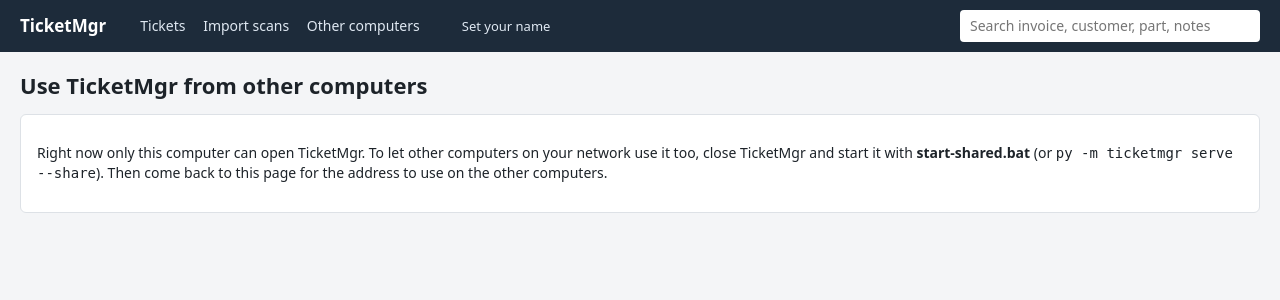
After one commit to gr33nElite/claude, a Flask app: page /share in a window 1280 px wide. The commit adds this page. Shown: the top 300 px of the page. Run offline with Flask 3, Linux system fonts and the light colour scheme; data that the repository does not hold is empty.

Commit message:
Let several computers share one TicketMgr
Start the host with start-shared.bat (serve --share) and other computers
on the network use it in a browser. Adds an 'Other computers' page with
the address to use, a name per computer that signs notes and changes,
and live refresh when someone else changes something. Serves with
waitress when installed, enables SQLite WAL with a busy timeout, and
commits imports page by page so notes can be saved during an import.

Co-Authored-By: Claude Opus 5.5 (1M context) <noreply@anthropic.com>
Claude-Session: https://claude.ai/code/session_01Mn1W7NAWp3ck9YQWTocwG2

```diff
--- a/ticketmgr/requirements.txt
+++ b/ticketmgr/requirements.txt
@@ -2,3 +2,4 @@ flask>=3.0
 pypdfium2>=4.0
 pytesseract>=0.3.10
 pillow>=10.0
+waitress>=3.0
--- a/ticketmgr/ticketmgr/app.py
+++ b/ticketmgr/ticketmgr/app.py
@@ -2,17 +2,18 @@ import os
 import tempfile
 from pathlib import Path
 
-from flask import (Flask, abort, flash, g, redirect, render_template, request,
+from flask import (Flask, abort, flash, g, jsonify, redirect, render_template, request,
                    send_file, url_for)
 
 from . import db
 from .extract import TESSERACT_MISSING, find_tesseract
 from .importer import Importer
+from .net import lan_addresses
 
 DEFAULT_DATA_DIR = Path(__file__).resolve().parent.parent / "data"
 
 
-def create_app(data_dir=None, reader=None):
+def create_app(data_dir=None, reader=None, shared=False, port=5000):
     app = Flask(__name__)
     data_dir = Path(data_dir or os.environ.get("TICKETMGR_DATA") or DEFAULT_DATA_DIR)
     data_dir.mkdir(parents=True, exist_ok=True)
@@ -22,6 +23,8 @@ def create_app(data_dir=None, reader=None):
         SECRET_KEY=os.environ.get("TICKETMGR_SECRET", "ticketmgr-local"),
         MAX_CONTENT_LENGTH=500 * 1024 * 1024,
         READER=reader,
+        SHARED=shared,
+        PORT=port,
     )
     with db.connect(app.config["DB_PATH"]) as conn:
         db.init(conn)
@@ -39,7 +42,7 @@ def create_app(data_dir=None, reader=None):
 
     @app.context_processor
     def globals_():
-        return {"STATUSES": db.STATUSES, "PRIORITIES": db.PRIORITIES}
+        return {"STATUSES": db.STATUSES, "PRIORITIES": db.PRIORITIES, "me": author()}
 
     def get_ticket(ticket_id):
         row = get_db().execute("SELECT * FROM tickets WHERE id = ?", (ticket_id,)).fetchone()
@@ -48,7 +51,36 @@ def create_app(data_dir=None, reader=None):
         return row
 
     def author():
+        """The name this browser signs notes and changes with."""
         return request.cookies.get("author", "")
+
+    def remember_name(resp, name):
+        resp.set_cookie("author", name, max_age=10 * 365 * 24 * 3600)
+        return resp
+
+    @app.route("/me", methods=["GET", "POST"])
+    def me():
+        if request.method == "POST":
+            name = request.form.get("name", "").strip()
+            if not name:
+                flash("Enter your name.")
+                return redirect(url_for("me"))
+            return remember_name(redirect(request.form.get("next") or url_for("ticket_list")), name)
+        return render_template("me.html", next=request.args.get("next", ""))
+
+    @app.route("/share")
+    def share():
+        port = app.config["PORT"]
+        addresses = [f"http://{ip}:{port}" for ip in lan_addresses()]
+        return render_template("share.html", shared=app.config["SHARED"], addresses=addresses)
+
+    @app.route("/api/stamp")
+    def stamp():
+        """Changes whenever anyone changes anything, so open pages know to refresh."""
+        row = get_db().execute(
+            "SELECT (SELECT COUNT(*) FROM tickets), (SELECT MAX(updated_at) FROM tickets),"
+            " (SELECT MAX(id) FROM notes)").fetchone()
+        return jsonify(stamp="|".join(str(v) for v in row))
 
     @app.route("/")
     def ticket_list():
@@ -166,7 +198,7 @@ def create_app(data_dir=None, reader=None):
     def mark_checked(ticket_id):
         get_ticket(ticket_id)
         conn = get_db()
-        conn.execute("UPDATE tickets SET needs_review = 0 WHERE id = ?", (ticket_id,))
+        conn.execute("UPDATE tickets SET needs_review = 0, updated_at = ? WHERE id = ?", (db.now(), ticket_id))
         db.add_entry(conn, ticket_id, "Checked against the scan.", kind="change", author=author() or None)
         conn.commit()
         return redirect(url_for("ticket_detail", ticket_id=ticket_id))
@@ -175,16 +207,18 @@ def create_app(data_dir=None, reader=None):
     def add_note(ticket_id):
         get_ticket(ticket_id)
         body = request.form.get("body", "").strip()
-        name = request.form.get("author", "").strip()
+        name = request.form.get("author", "").strip() or author()
         resp = redirect(url_for("ticket_detail", ticket_id=ticket_id) + "#worklog")
+        if not name:
+            # Notes are shared, so everyone needs to see who wrote them.
+            flash("Enter your name so others can see who wrote the note.")
+            return resp
         if body:
             conn = get_db()
-            db.add_entry(conn, ticket_id, body, author=name or None)
+            db.add_entry(conn, ticket_id, body, author=name)
             conn.execute("UPDATE tickets SET updated_at = ? WHERE id = ?", (db.now(), ticket_id))
             conn.commit()
-        if name:
-            resp.set_cookie("author", name, max_age=10 * 365 * 24 * 3600)
-        return resp
+        return remember_name(resp, name)
 
     def _item_values(form):
         def num(v):
--- a/ticketmgr/ticketmgr/db.py
+++ b/ticketmgr/ticketmgr/db.py
@@ -89,13 +89,17 @@ def now():
 
 
 def connect(path):
-    conn = sqlite3.connect(str(path))
+    # Several people can use the app at once; wait for a busy database
+    # instead of failing straight away.
+    conn = sqlite3.connect(str(path), timeout=30)
     conn.row_factory = sqlite3.Row
     conn.execute("PRAGMA foreign_keys = ON")
     return conn
 
 
 def init(conn):
+    # WAL lets readers keep working while someone else is writing.
+    conn.execute("PRAGMA journal_mode = WAL")
     conn.executescript(SCHEMA)
     conn.commit()
 
--- a/ticketmgr/ticketmgr/importer.py
+++ b/ticketmgr/ticketmgr/importer.py
@@ -61,6 +61,9 @@ class Importer:
         stored = self.data_dir / "scans" / f"{scan_id:05d}_{Path(filename).name}"
         shutil.copyfile(src_path, stored)
         conn.execute("UPDATE scans SET stored_path = ? WHERE id = ?", (str(stored), scan_id))
+        # Commit page by page: OCR is slow, and on a shared install other
+        # people need to save notes while a stack is being imported.
+        conn.commit()
 
         pages = extract.page_count(stored)
         created, updated, review = [], [], []
@@ -116,6 +119,7 @@ class Importer:
                 db.add_entry(conn, ticket_id, f"Check page {i + 1} against the scan. " + "\n".join(problems),
                              kind="system")
             conn.execute("UPDATE tickets SET updated_at = ? WHERE id = ?", (db.now(), ticket_id))
+            conn.commit()
 
         conn.execute(
             "UPDATE scans SET pages = ?, created = ?, updated = ?, review = ? WHERE id = ?",
--- /dev/null
+++ b/ticketmgr/ticketmgr/net.py
@@ -0,0 +1,22 @@
+"""Find the addresses other computers on the network can use to reach this one."""
+
+import socket
+
+
+def lan_addresses():
+    """Return this computer's local network IPv4 addresses, best guess first."""
+    found = []
+    try:
+        # Connecting a UDP socket sends nothing; it just picks the outgoing interface.
+        with socket.socket(socket.AF_INET, socket.SOCK_DGRAM) as s:
+            s.connect(("10.255.255.255", 1))
+            found.append(s.getsockname()[0])
+    except OSError:
+        pass
+    try:
+        for ip in socket.gethostbyname_ex(socket.gethostname())[2]:
+            if ip not in found:
+                found.append(ip)
+    except OSError:
+        pass
+    return [ip for ip in found if not ip.startswith(("127.", "169.254.", "0."))]
--- a/ticketmgr/ticketmgr/static/style.css
+++ b/ticketmgr/ticketmgr/static/style.css
@@ -80,3 +80,8 @@ summary { cursor: pointer; color: var(--accent); margin-bottom: 8px; }
 .log .meta { font-size: 12px; color: var(--muted); }
 .log .body { white-space: pre-wrap; }
 .upload input[type=file] { margin: 8px 0 12px; display: block; }
+
+.topbar .me { color: #dfe8f2; text-decoration: none; font-size: 13px; margin-left: 8px; }
+.changed { position: sticky; top: 0; z-index: 5; background: #fff7d6; border-bottom: 1px solid #ecd77a; padding: 8px 20px; display: flex; gap: 10px; align-items: center; }
+.address { font: 600 20px/1.3 ui-monospace, Consolas, monospace; margin: 6px 0; }
+.changed[hidden] { display: none; }
--- a/ticketmgr/ticketmgr/templates/base.html
+++ b/ticketmgr/ticketmgr/templates/base.html
@@ -12,17 +12,47 @@
     <nav>
       <a href="{{ url_for('ticket_list') }}">Tickets</a>
       <a href="{{ url_for('import_scans') }}">Import scans</a>
+      <a href="{{ url_for('share') }}">Other computers</a>
     </nav>
+    <a class="me" href="{{ url_for('me', next=request.full_path) }}" title="The name your notes are signed with">{{ ('You: ' ~ me) if me else 'Set your name' }}</a>
     <form class="search" action="{{ url_for('ticket_list') }}">
       <input type="hidden" name="status" value="all">
       <input name="q" placeholder="Search invoice, customer, part, notes" value="{{ q or '' }}">
     </form>
   </header>
+  <div id="changed" class="changed" hidden>
+    Someone made changes. <button type="button" onclick="location.reload()">Show them</button>
+  </div>
   <main>
     {% with messages = get_flashed_messages() %}
       {% for m in messages %}<div class="flash">{{ m }}</div>{% endfor %}
     {% endwith %}
     {% block content %}{% endblock %}
   </main>
+<script>
+// Other people may be using TicketMgr at the same time. Check for their
+// changes and refresh, unless you're in the middle of typing something.
+(function () {
+  let stamp = null;
+  function busy() {
+    const el = document.activeElement;
+    if (el && /^(INPUT|TEXTAREA|SELECT)$/.test(el.tagName) && el.type !== "submit") return true;
+    return [...document.querySelectorAll("textarea")].some(t => t.value.trim());
+  }
+  async function check() {
+    try {
+      const r = await fetch("{{ url_for('stamp') }}", {cache: "no-store"});
+      const s = (await r.json()).stamp;
+      if (stamp !== null && s !== stamp) {
+        if (busy()) document.getElementById("changed").hidden = false;
+        else { location.reload(); return; }
+      }
+      stamp = s;
+    } catch (e) { /* host unreachable for a moment; try again next time */ }
+  }
+  check();
+  setInterval(check, 10000);
+})();
+</script>
 </body>
 </html>
--- /dev/null
+++ b/ticketmgr/ticketmgr/templates/share.html
@@ -0,0 +1,21 @@
+{% extends "base.html" %}
+{% block title %}Other computers · TicketMgr{% endblock %}
+{% block content %}
+<h1>Use TicketMgr from other computers</h1>
+<div class="card">
+{% if shared %}
+  <p>TicketMgr is shared on your network. On any other computer in the building, open a web browser and go to:</p>
+  {% for a in addresses %}<p class="address">{{ a }}</p>{% else %}
+  <p class="short">Couldn't work out this computer's network address. Run <code>ipconfig</code> in a Command Prompt and use the IPv4 address, followed by <code>:{{ config.PORT }}</code>.</p>
+  {% endfor %}
+  <p>Bookmark it there. The other computers don't need anything installed, and everyone sees the same tickets and notes.
+     This computer has to stay on with TicketMgr running.</p>
+  <p class="muted">If the other computers can't connect, Windows on this computer may be blocking them: when TicketMgr starts,
+     allow Python through the firewall on <b>private</b> networks.</p>
+{% else %}
+  <p>Right now only this computer can open TicketMgr. To let other computers on your network use it too,
+     close TicketMgr and start it with <b>start-shared.bat</b> (or <code>py -m ticketmgr serve --share</code>).
+     Then come back to this page for the address to use on the other computers.</p>
+{% endif %}
+</div>
+{% endblock %}
--- a/ticketmgr/ticketmgr/templates/ticket.html
+++ b/ticketmgr/ticketmgr/templates/ticket.html
@@ -86,7 +86,7 @@
       <form method="post" action="{{ url_for('add_note', ticket_id=t.id) }}" class="note-form">
         <textarea name="body" rows="3" placeholder="Add a note: who you called, ETA, where the parts are…" required></textarea>
         <div class="row">
-          <label>Your name <input name="author" value="{{ author }}" size="12"></label>
+          <label>Your name <input name="author" value="{{ author }}" size="12" required></label>
           <button type="submit">Add note</button>
         </div>
       </form>
```
Also changed, not shown: ticketmgr/tests/test_shared.py (added, +51 -0 lines), ticketmgr/ticketmgr/__main__.py (+20 -3 lines), ticketmgr/ticketmgr/templates/me.html (added, +13 -0 lines), ticketmgr/README.md, 1 other file.
